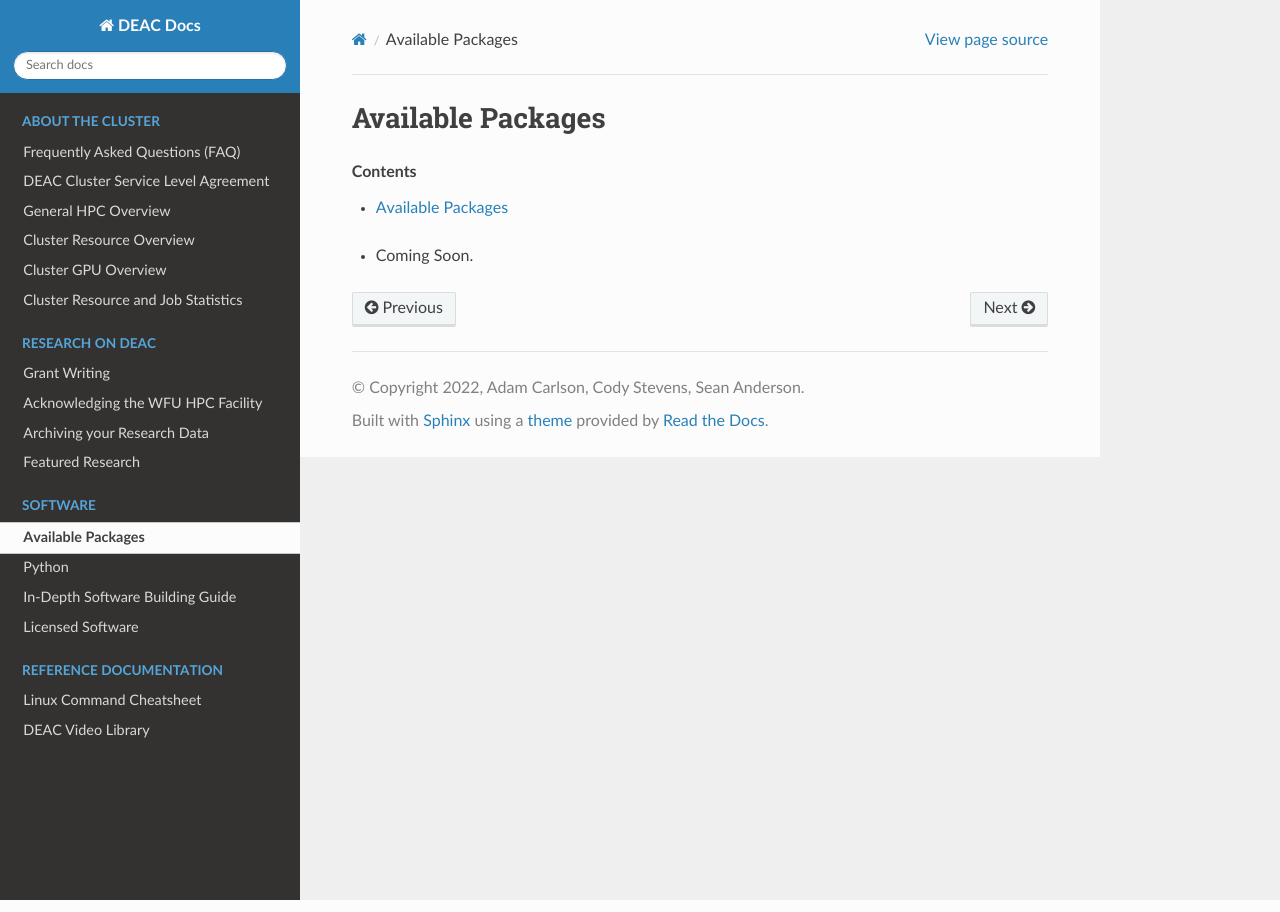
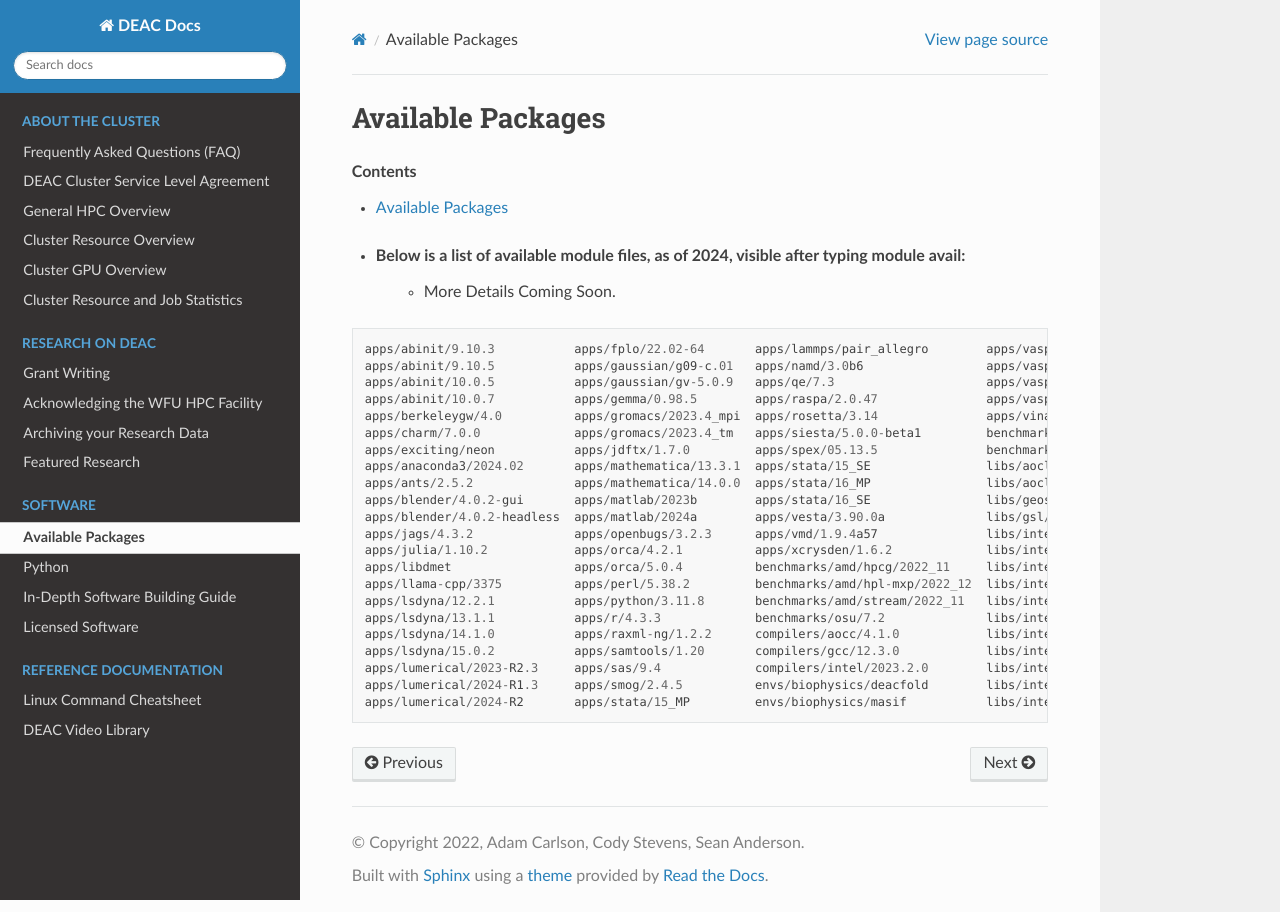
Before and after one commit to WFU-HPC/deac-docs, a Sphinx documentation site: the page built from source/software-packages.rst, in a window 1280 px wide. Built offline with Sphinx 7.4.7 and the Read the Docs theme 2.0.0, drawn with Linux system fonts in a browser that asks for light colours.

Commit message:
Updating wiki

```diff
--- a/source/cluster-hardware.rst
+++ b/source/cluster-hardware.rst
@@ -147,7 +147,7 @@ Compute Nodes Features
 
 *  Parallel processing jobs are strongly encouraged to request that all nodes for a job belong to a single category or processor type.
 
-*  See `SLURM:Quick Start Guide </SLURM:Quick_Start_Guide>`__ and `SLURM:Job Script Templates </SLURM:Job_Script_Templates>`__ for examples of how to do this.
+.. #### UPDATE:*  See `SLURM:Quick Start Guide </SLURM:Quick_Start_Guide>`__ and `SLURM:Job Script Templates </SLURM:Job_Script_Templates>`__ for examples of how to do this.
 
 .. _sec.hardware.arch.slurm:
 
--- a/source/software-packages.rst
+++ b/source/software-packages.rst
@@ -6,4 +8,29 @@ Available Packages
    :depth: 3
 ..
 
-* Coming Soon.
+* Below is a list of available module files, as of 2024, visible after typing **module avail**:
+	* More Details Coming Soon.
+.. code::
+
+	apps/abinit/9.10.3           apps/fplo/22.02-64       apps/lammps/pair_allegro        apps/vasp/6.4.2                    benchmarks/hpl/2.3_gcc_mkl      libs/hdf5/1.14.3_intel
+	apps/abinit/9.10.5           apps/gaussian/g09-c.01   apps/namd/3.0b6                 apps/vasp/6.4.2_gcc_mkl            benchmarks/hpl/2.3_intel_mkl    libs/libxc/6.2.2
+	apps/abinit/10.0.5           apps/gaussian/gv-5.0.9   apps/qe/7.3                     apps/vasp/6.4.3                    libs/elpa/2024.03.001           libs/netcdf-c/4.9.2
+	apps/abinit/10.0.7           apps/gemma/0.98.5        apps/raspa/2.0.47               apps/vasp/6.4.3-vtst               libs/fftw/3.3.10                libs/netcdf-fortran/4.6.1
+	apps/berkeleygw/4.0          apps/gromacs/2023.4_mpi  apps/rosetta/3.14               apps/vina/1.2.5                    libs/gdal/3.8.4                 libs/openblas/0.3.26
+	apps/charm/7.0.0             apps/gromacs/2023.4_tm   apps/siesta/5.0.0-beta1         benchmarks/hpl/2.3_aocc_aocl       libs/hdf5/1.14.3                libs/petsc/3.21.1
+	apps/exciting/neon           apps/jdftx/1.7.0         apps/spex/05.13.5               benchmarks/hpl/2.3_aocc_mkl        libs/hdf5/1.14.3-serial         libs/petsc/3.21.1_intel
+	apps/anaconda3/2024.02       apps/mathematica/13.3.1  apps/stata/15_SE                libs/aocl/4.1.0                    libs/jemalloc/5.3.0             libs/wannier90/3.1.0_aocc
+	apps/ants/2.5.2              apps/mathematica/14.0.0  apps/stata/16_MP                libs/aocl/4.1.0_aocc               libs/ucx/1.16.0                 libs/wannier90/3.1.0_intel
+	apps/blender/4.0.2-gui       apps/matlab/2023b        apps/stata/16_SE                libs/geos/3.12.1                   mpi/intel/2021.10.0             nvidia/cuda12/cutensor/2.0.1.2
+	apps/blender/4.0.2-headless  apps/matlab/2024a        apps/vesta/3.90.0a              libs/gsl/2.7.1                     mpi/openmpi/4.1.6               nvidia/cuda12/gdrcopy/2.4.1
+	apps/jags/4.3.2              apps/openbugs/3.2.3      apps/vmd/1.9.4a57               libs/intel/ccl/2021.10.0           mpi/openmpi/4.1.6_aocc          nvidia/cuda12/nccl/2.21.5
+	apps/julia/1.10.2            apps/orca/4.2.1          apps/xcrysden/1.6.2             libs/intel/dal/2023.2.0            mpi/openmpi/4.1.6_intel         nvidia/cuda12/nvshmem/2.10.1
+	apps/libdmet                 apps/orca/5.0.4          benchmarks/amd/hpcg/2022_11     libs/intel/dnnl/2023.2.0           nvidia/cuda11/cuda/11.8.0       nvidia/cuda12/tensorrt/10.0.1.6
+	apps/llama-cpp/3375          apps/perl/5.38.2         benchmarks/amd/hpl-mxp/2022_12  libs/intel/dnnl/2023.2.0-cpu_gomp  nvidia/cuda11/cudnn/8.7.0.84    utils/code-server/4.92.2
+	apps/lsdyna/12.2.1           apps/python/3.11.8       benchmarks/amd/stream/2022_11   libs/intel/dnnl/2023.2.0-cpu_iomp  nvidia/cuda11/cutensor/1.6.1.5  utils/intel/advisor/2023.2.0
+	apps/lsdyna/13.1.1           apps/r/4.3.3             benchmarks/osu/7.2              libs/intel/dnnl/2023.2.0-cpu_tbb   nvidia/cuda11/gdrcopy/2.3.1     utils/intel/debugger/2023.2.0
+	apps/lsdyna/14.1.0           apps/raxml-ng/1.2.2      compilers/aocc/4.1.0            libs/intel/dpl/2022.2.0            nvidia/cuda11/nccl/2.15.5       utils/intel/dpct/2023.2.0
+	apps/lsdyna/15.0.2           apps/samtools/1.20       compilers/gcc/12.3.0            libs/intel/ipp/2021.9.0            nvidia/cuda11/tensorrt/8.5.1.7  utils/intel/inspector/2023.2.0
+	apps/lumerical/2023-R2.3     apps/sas/9.4             compilers/intel/2023.2.0        libs/intel/ippcp/2021.8.0          nvidia/cuda12/compilers/12.4.1  utils/intel/itac/2021.10.0
+	apps/lumerical/2024-R1.3     apps/smog/2.4.5          envs/biophysics/deacfold        libs/intel/mkl/2023.2.0            nvidia/cuda12/cuda/12.4.1       utils/intel/vtune/2023.2.0
+	apps/lumerical/2024-R2       apps/stata/15_MP         envs/biophysics/masif           libs/intel/tbb/2021.10.0           nvidia/cuda12/cudnn/9.1.0.70    utils/uprof/4.1.424
```
Also changed, not shown: other parts of source/software-packages.rst (+2 -0 lines), source/cluster-faq.rst (+21 -11 lines).
